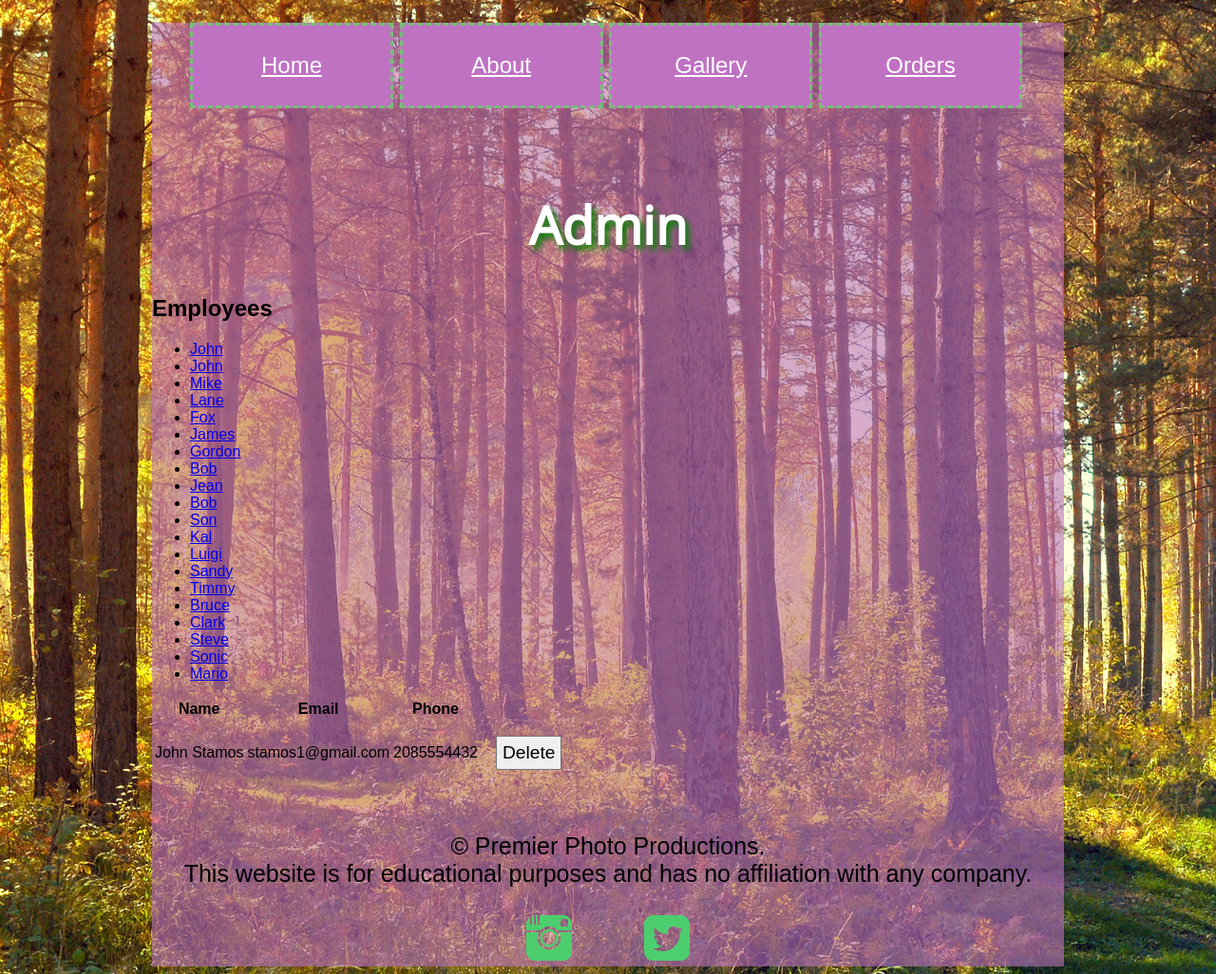
After one commit to DrPaparoni/DrPaparoni.github.io, a PHP site: page /admin.php in a window 1280 px wide. The commit adds this page. Shown: the whole page at 95% size. Run offline with PHP 8.4, Linux system fonts and the light colour scheme; data comes from the database, SQL or seed files in the repository.

Commit message:
added admin page to manage database

```diff
--- /dev/null
+++ b/admin.php
@@ -0,0 +1,127 @@
+<?php
+
+    //$visitorName = filter_input(INPUT_POST, 'custName');
+
+    /* echo "Fields: " . $visitorName . $visitorEmail;  */
+
+            if (!isset($employee_id)) {
+                $employee_id = filter_input(INPUT_GET, 'employee_id',
+                        FILTER_VALIDATE_INT);
+                if ($employee_id == NULL || $employee_id == FALSE) {
+                    $employee_id = 1;
+                }
+            }
+
+            $dsn = 'mysql:host=localhost;dbname=photography';
+            $username = 'root';
+            $password = 'Pa$$w0rd';
+
+            try {
+                $db = new PDO($dsn, $username, $password);
+
+            } catch (PDOException $e) {
+                $error_message = $e->getMessage();
+                /* include('database_error.php'); */
+                echo "DB Error: " . $error_message;
+                exit();
+            }
+
+            // Read the employees from the database
+            $query = 'SELECT employeeID, firstName FROM employee ORDER BY employeeID';
+            $statement = $db->prepare($query);
+            $statement->execute();
+            //$statement->closeCursor();
+            $employees = $statement;
+            /* echo "Fields: " . $visitor_name . $visitor_email . $visitor_msg; */
+
+            // Read the employees from the database
+            $query2 = 'SELECT * FROM visitor WHERE employeeID = :employeeID ORDER BY visitorEmail';
+            $statement2 = $db->prepare($query2);
+            $statement2->bindValue(":employeeID", $employee_id);
+            $statement2->execute();
+            $visitors = $statement2;
+            /* echo "Fields: " . $visitor_name . $visitor_email . $visitor_msg; */
+
+
+
+?>
+<!doctype html>
+<html>
+
+<head>
+    <meta charset="utf-8">
+    <meta name="viewport" content="width=device-width, initial-scale=1" />
+    <meta name="description" content="Premier Photo Productions, a Boise Idaho local company. We have affordable rates for all our photographs.">
+    <title>Contact Us</title>
+<!-- font style -->
+    <link href="https://fonts.googleapis.com/css?family=Open+Sans&display=swap" rel="stylesheet">
+<!-- External Style Sheet -->
+    <link href="css/styles.css" rel="stylesheet" media="screen"/>
+    <link href="css/print.css" rel="stylesheet" media="print"/>
+
+<!-- Favicons -->
+    <link rel="apple-touch-icon" sizes="180x180" href="images/apple-touch-icon.png">
+    <link rel="icon" type="image/png" sizes="32x32" href="images/favicon-32x32.png">
+    <link rel="icon" type="image/png" sizes="16x16" href="images/favicon-16x16.png">
+</head>
+<!-- Main Body-->
+<body>
+
+    <nav class="horizontal" id="links">
+        <a id="navicon" href="#"><img src="images/navicon.png"/></a>
+        <ul>
+            <li><a href="Landing.html">Home</a></li>
+            <li><a href="About.html">About</a></li>
+            <li><a href="Gallery.html">Gallery</a></li>
+            <li><a href="Orders.html">Orders</a></li>
+        </ul>
+    </nav>
+    <h1>Admin</h1>
+
+    <aside>
+        <!-- display a list of categories -->
+        <h2>Employees</h2>
+        <nav>
+        <ul>
+            <?php foreach ($employees as $employee) : ?>
+            <li><a href="admin.php?employee_id=<?php echo $employee['employeeID']; ?>">
+                    <?php echo $employee['firstName']; ?>
+                </a>
+            </li>
+            <?php endforeach; ?>
+        </ul>
+        </nav>
+    </aside>
+
+    <table>
+            <tr>
+                <th>Name</th>
+                <th>Email</th>
+                <th class="right">Phone</th>
+                <th>&nbsp;</th>
+            </tr>
+
+            <?php foreach ($visitors as $visitor) : ?>
+            <tr>
+                <td><?php echo $visitor['visitorName']; ?></td>
+                <td><?php echo $visitor['visitorEmail']; ?></td>
+                <td class="right"><?php echo $visitor['visitorPhone']; ?></td>
+                <td><form action="delete_product.php" method="post">
+                    <input type="hidden" name="visitor_id"
+                           value="<?php echo $visitor['visitorID']; ?>">
+                    <input type="hidden" name="employee_id"
+                           value="<?php echo $visitor['employeeID']; ?>">
+                    <input type="submit" value="Delete">
+                </form></td>
+            </tr>
+            <?php endforeach; ?>
+        </table>
+
+    <footer>
+        &#169; Premier Photo Productions. <br>
+        This website is for educational purposes and has no affiliation with any company.<br/><br/>
+        <a href="https://instagram.com/" target="_blank"><img src="images/iconmonstr-instagram-1-48.png" alt="social icon for instagram"></a>
+        &nbsp; &nbsp; &nbsp; &nbsp; &nbsp;
+        <a href="https://www.twitter.com/" target="_blank"><img src="images/iconmonstr-twitter-3-48.png" alt="social icon for twitter"></a>
+    </footer>
+</body>
--- a/css/styles.css
+++ b/css/styles.css
@@ -15,6 +15,7 @@ added text link decoration
 adjusted various font sizes for readability
 added new fonts to P and H tags
 This is the final version
+added style for employee page
 */
 
 
--- a/nbproject/project.xml
+++ b/nbproject/project.xml
@@ -3,7 +3,7 @@
     <type>org.netbeans.modules.php.project</type>
     <configuration>
         <data xmlns="http://www.netbeans.org/ns/php-project/1">
-            <name>PhpProject1</name>
+            <name>Project3</name>
         </data>
     </configuration>
 </project>
```
Also changed, not shown: delete_product.php (added, +31 -0 lines), 1 other file.
